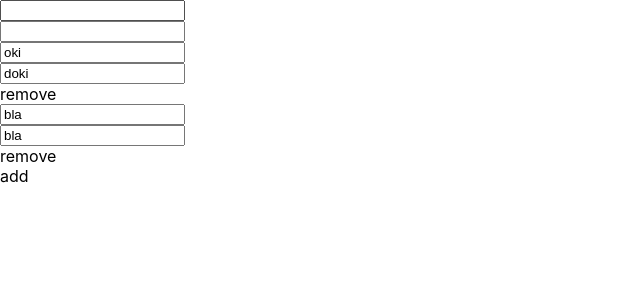
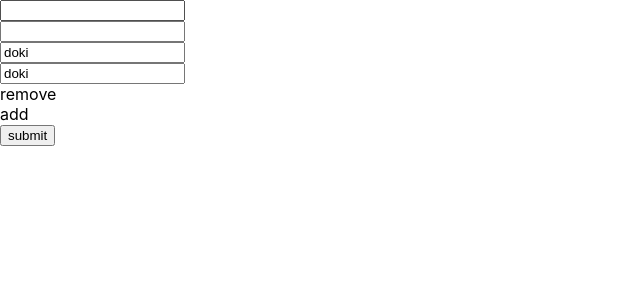
Before and after one commit to lioeaet/react-use-form, a React app: page / in a window 1280 px wide. Shown: the top 300 px of the page, without its empty margins (0-640 px from the left). Built offline with nearby package versions, Linux system fonts and the light colour scheme.

Commit message:
add submit validator

```diff
--- a/src/App.js
+++ b/src/App.js
@@ -3,7 +3,7 @@ import { FormInput } from './FormInput'
 import { SubformsArray } from './SubformsArray'
 
 function App() {
-  const { Form } = useForm({
+  const { Form, actions } = useForm({
     initValues: {
       password: '',
       passwordRepeat: {
@@ -11,13 +11,13 @@ function App() {
       },
       array: [
         {
-          name: 'oki',
+          name: 'doki',
           surname: 'doki',
-        },
+        } /* ,
         {
           name: 'bla',
           surname: 'bla',
-        },
+        }, */,
       ],
     },
     validators: {
@@ -60,10 +60,11 @@ function App() {
   })
 
   return (
-    <Form>
+    <Form onSubmit={actions.submit}>
       <FormInput name="password" />
       <FormInput name="passwordRepeat.deep" />
       <SubformsArray name="array" />
+      <button type="submit">submit</button>
     </Form>
   )
 }
--- a/src/useForm/index.js
+++ b/src/useForm/index.js
@@ -5,10 +5,12 @@ import {
   ARRAY_FIELD,
   getFieldsValidateOnChange,
   getFieldsValidateOnBlur,
+  getFieldsValidateOnSubmit,
   joinValidators,
 } from './validate'
 import { iterateDeep, getFieldFromInst, splitFieldOfArrayName } from './util'
 import { getReducer, getInitState } from './reducer'
+export { advanced, array } from './validate'
 
 export function useForm({ initValues, validators, submit }) {
   // [{ arrFieldName, type, args }]
@@ -49,7 +51,7 @@ export function useForm({ initValues, validators, submit }) {
         stateRef,
         arrayFields
       )
-      return execValidateObject(fieldsValidateOnChange).then(console.log)
+      return execValidateObject(fieldsValidateOnChange)
       // eslint-disable-next-line react-hooks/exhaustive-deps
     }, []),
     spliceArray: useCallback(() => {}, []),
@@ -77,7 +79,7 @@ export function useForm({ initValues, validators, submit }) {
 
       return execValidateObject(
         joinValidators(fieldsValidateOnChange, fieldsValidateOnValidate)
-      ).then(console.log)
+      )
       // eslint-disable-next-line react-hooks/exhaustive-deps
     }, []),
     validate: useCallback((name) => {
@@ -85,13 +87,23 @@ export function useForm({ initValues, validators, submit }) {
       // validateField()
       // eslint-disable-next-line react-hooks/exhaustive-deps
     }, []),
-    submit: () => {
+    submit: async (e) => {
+      e.preventDefault()
       dispatch({
         type: 'submit start',
       })
-      return submit(stateRef.current.values)
-        .then((res) => {})
-        .catch((e) => {})
+      const errors = await execValidateObject(
+        getFieldsValidateOnSubmit(
+          validators,
+          childFields,
+          arrayFields,
+          stateRef
+        )
+      )
+
+      // return submit(stateRef.current.values)
+      //   .then((res) => {})
+      //   .catch((e) => {})
     },
     setLoader: useCallback((name, loader) => {
       dispatch({
@@ -248,9 +260,9 @@ export function useForm({ initValues, validators, submit }) {
     return Promise.all(promisesArr)
   }
 
-  const Form = useCallback(function Form({ children }) {
+  const Form = useCallback(function Form({ children, ...restProps }) {
     return (
-      <form>
+      <form {...restProps}>
         <FormContext.Provider
           value={{
             ...stateRef.current,
@@ -306,10 +318,6 @@ function useChildAndArrayFields(validators) {
     if (val?.[ADVANCED_VALIDATOR]) {
       val.PARENTS?.forEach?.((parentName) => {
         const childName = path.join('.')
-        // const arrayParent = arrayFields.find((arrayName) =>
-        //   childName.startsWith(childName)
-        // )
-        // if (arrayParent) childName = `${arrayParent}.i.${childName.slice(arrayParent.length + 1)}`
 
         if (!childFields[parentName]) childFields[parentName] = [childName]
         else childFields.push(childName)
@@ -346,13 +354,3 @@ export function useSubformsArray(name) {
     push: (value) => actions.push(name, value),
   }
 }
-
-export const advanced = (validatorObj) => ({
-  ...validatorObj,
-  [ADVANCED_VALIDATOR]: true,
-})
-
-export const array = (validatorObj) => ({
-  ...validatorObj,
-  [ARRAY_FIELD]: true,
-})
--- a/src/useForm/reducer.js
+++ b/src/useForm/reducer.js
@@ -3,6 +3,7 @@ import {
   getFieldFromInst,
   setFieldToInst,
   splitFieldOfArrayName,
+  iterateDeep,
 } from './util'
 
 export const getInitState = (initValues) =>
@@ -106,7 +107,7 @@ export function getReducer(
 
         const nextLastValidatedValues = { ...lastValidatedValuesRef.current }
         const nextLastValidateObj = { ...lastValidateObjRef.current }
-        decrementArrayLoadersAndErrorsAfterI(
+        decrementArrayNamesAfterI(
           state,
           nextState,
           lastValidatedValuesRef.current,
@@ -130,13 +131,25 @@ export function getReducer(
         )
         return nextState
       }
+      case 'submit start': {
+        const nextValidationEnabled = {}
+        iterateDeep(state.values, (path, val) => {
+          const fieldName = path.join('.')
+          nextValidationEnabled[fieldName] = true
+        })
+
+        return {
+          ...state,
+          validationEnabled: nextValidationEnabled,
+        }
+      }
       default:
         throw new Error('unknown action')
     }
   }
 }
 
-function decrementArrayLoadersAndErrorsAfterI(
+function decrementArrayNamesAfterI(
   oldState,
   newState,
   oldLastValidatedValues,
--- a/src/useForm/util.js
+++ b/src/useForm/util.js
@@ -10,7 +10,7 @@ export function iterateDeep(value, cb, path = []) {
   }
 }
 
-function isPlainObj(x) {
+export function isPlainObj(x) {
   return x?.__proto__ === {}.__proto__
 }
 
@@ -23,7 +23,6 @@ export function clone(x) {
   else return x
 }
 
-// name.split не так проста из-за i в массивах
 export function getFieldFromInst(name, inst) {
   return name
     .split('.')
--- a/src/useForm/validate.js
+++ b/src/useForm/validate.js
@@ -1,4 +1,4 @@
-import { getFieldFromInst, splitFieldOfArrayName } from './util'
+import { getFieldFromInst, splitFieldOfArrayName, isPlainObj } from './util'
 
 export const ADVANCED_VALIDATOR = Symbol('advanced validator')
 export const ARRAY_FIELD = Symbol('array field')
@@ -89,6 +89,112 @@ export function getFieldsValidateOnBlur(
   }
 
   return fieldsValidate
+}
+
+// submit
+// пройтись по всем полям, добавляя валидаторы, если есть
+// пройтись по всем валидаторам и добавить их для полей, которых нет в values
+export function getFieldsValidateOnSubmit(
+  validatorsMap,
+  childFields,
+  arrayFields,
+  stateRef
+) {
+  const fieldsValidate = {}
+  const arraySubformsValidate = {}
+
+  iterateValidationMap(validatorsMap, (path, val) => {
+    const name = path.join('.')
+    const parentArrayName = arrayFields.find(
+      (arrayFieldName) => path.join('.') === arrayFieldName
+    )
+    if (!parentArrayName) {
+      fieldsValidate[name] = getFieldValidateOnSubmit(name, val, arrayFields)
+    } else {
+      arraySubformsValidate[name] = val
+    }
+  })
+
+  for (const arrayName in arraySubformsValidate) {
+    const value = getFieldFromInst(arrayName, stateRef.current.values)
+    for (let i = 0; i < value.length; i++) {
+      const subformValidationMap = arraySubformsValidate[arrayName]
+      // удаляем этот флаг для итераций через iterateValidationMap
+      // после выполнения функции возвращаем
+      delete subformValidationMap[ARRAY_FIELD]
+
+      iterateValidationMap(subformValidationMap, (path, val) => {
+        const fullName = `${arrayName}.${i}.${path.join('.')}`
+        fieldsValidate[fullName] = getFieldValidateOnSubmit(
+          fullName,
+          val,
+          arrayFields
+        )
+      })
+      subformValidationMap[ARRAY_FIELD] = true
+    }
+  }
+
+  return fieldsValidate
+}
+
+function getFieldValidateOnSubmit(name, val, arrayFields) {
+  if (Array.isArray(val)) {
+    return {
+      validators: val,
+      argsFields: [name],
+    }
+  } else if (typeof val === 'function') {
+    return {
+      validators: [val],
+      argsFields: [name],
+    }
+  } else {
+    const validators = []
+    if (Array.isArray(val.CHANGE)) {
+      validators.push(...val.CHANGE)
+    } else if (typeof val.CHANGE === 'function') {
+      validators.push(val.CHANGE)
+    }
+    if (Array.isArray(val.BLUR)) {
+      validators.push(...val.BLUR)
+    } else if (typeof val.BLUR === 'function') {
+      validators.push(val.BLUR)
+    }
+    if (Array.isArray(val.SUBMIT)) {
+      validators.push(...val.SUBMIT)
+    } else if (typeof val.SUBMIT === 'function') {
+      validators.push(val.SUBMIT)
+    }
+
+    return {
+      validators,
+      argsFields: [
+        name,
+        ...val.PARENTS?.map((parentName) => {
+          return replaceIOnNumIfInArray(arrayFields, parentName, name)
+        }),
+      ],
+    }
+  }
+}
+
+function iterateValidationMap(value, cb, path = []) {
+  if (isPlainObj(value)) {
+    if (value[ADVANCED_VALIDATOR]) {
+      cb(path, value)
+    } else {
+      for (let key in value) {
+        if (value[ARRAY_FIELD]) {
+          cb([...path], value)
+        } else {
+          iterateValidationMap(value[key], cb, [...path, key])
+        }
+      }
+    }
+  } else {
+    cb(path, value)
+  }
 }
 
 // array.0.name -> array.i.name, 0, array
@@ -204,15 +310,12 @@ export function joinValidators(...validators) {
   return result
 }
 
-export function advanced(validator) {
-  validator = { ...validator }
-  validator[ADVANCED_VALIDATOR] = true
-  return validator
-}
+export const advanced = (validatorObj) => ({
+  ...validatorObj,
+  [ADVANCED_VALIDATOR]: true,
+})
 
-export function array(field) {
-  return {
-    type: ARRAY_FIELD,
-    field: field,
-  }
-}
+export const array = (validatorObj) => ({
+  ...validatorObj,
+  [ARRAY_FIELD]: true,
+})
```
